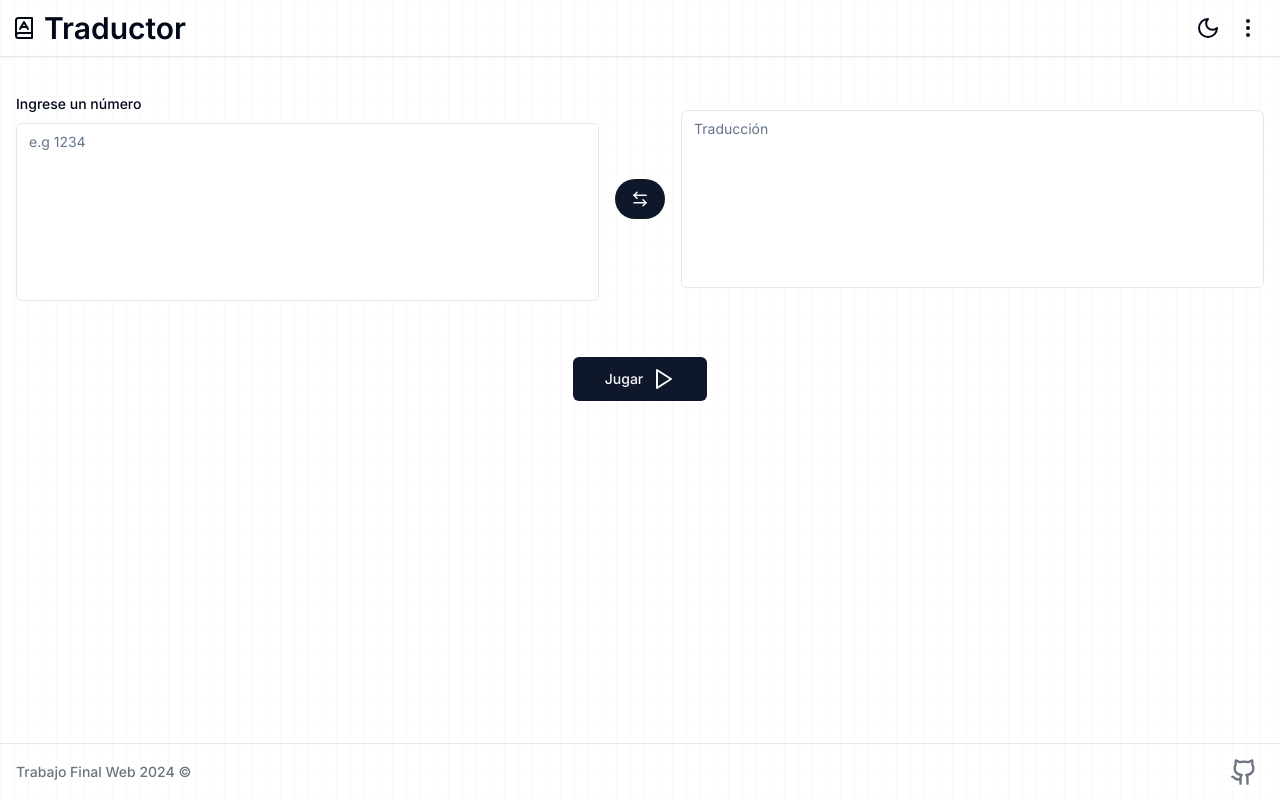
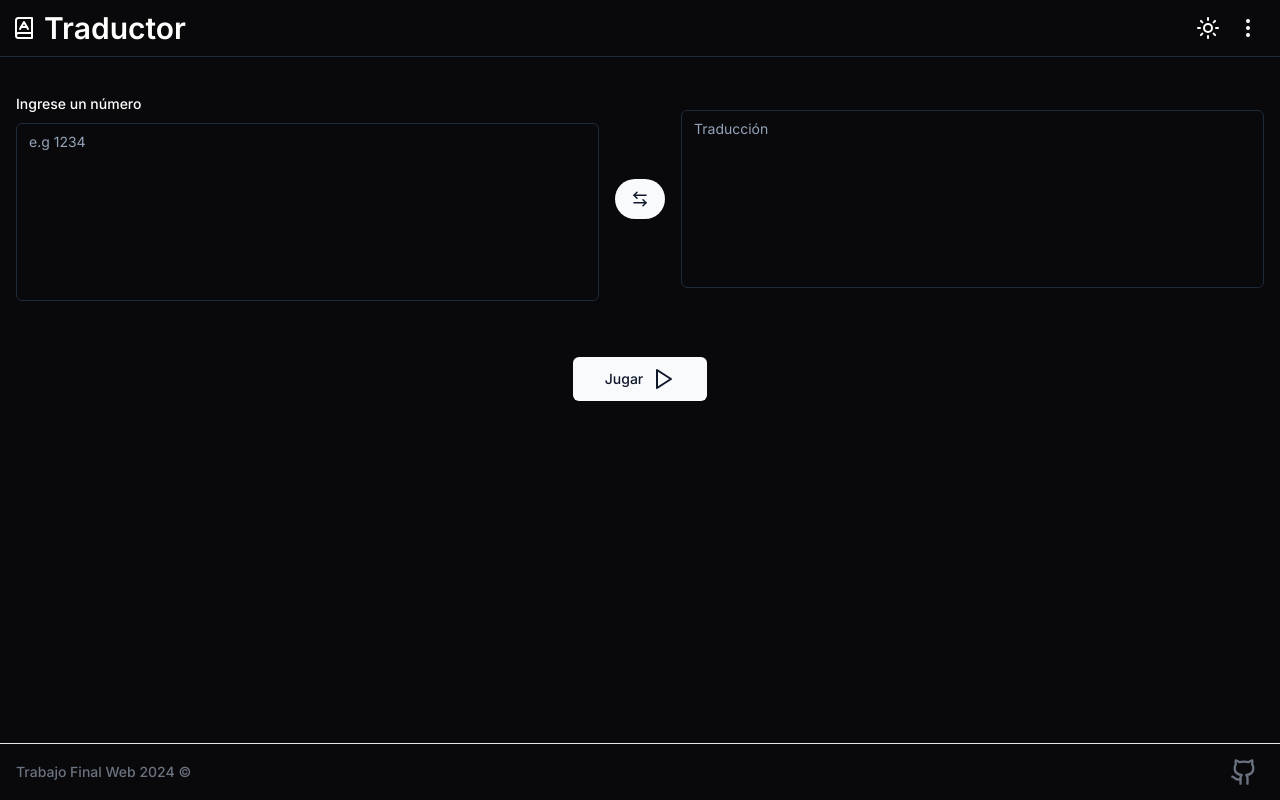
Before and after one commit to code-ventage/final-project-web, a Next.js app: page / in a window 1280 px wide. Both pictures are taken after a click on the button 1208 px from the left and 28 px from the top of the page. Built offline with nearby package versions, Linux system fonts and the light colour scheme.

Commit message:
feat: Add theming

```diff
--- a/app/layout.tsx
+++ b/app/layout.tsx
@@ -1,11 +1,12 @@
 import type { Metadata } from "next";
 import { Inter } from "next/font/google";
+import { ThemeProvider } from "@/components/theme-provider";
 import "./globals.css";
 
 const inter = Inter({ subsets: ["latin"] });
 
 export const metadata: Metadata = {
-    title: "Number Translator | Home",
+    title: "Traductor de números | Home",
     description: "Generated by create next app",
 };
 
@@ -14,13 +15,18 @@ export default function RootLayout({
 }: Readonly<{
     children: React.ReactNode;
 }>) {
-
-
     return (
-        <html lang="en">
+        <html lang="en" suppressHydrationWarning>
             <body className={inter.className}>
-                {children}
+                <ThemeProvider
+                    attribute="class"
+                    defaultTheme="system"
+                    enableSystem
+                    disableTransitionOnChange
+                >
+                    {children}
+                </ThemeProvider>
             </body>
-        </html>
+        </html >
     );
 }
--- a/app/page.tsx
+++ b/app/page.tsx
@@ -43,9 +43,8 @@ export default function Home() {
     }
 
     return (
-        <div className="relative min-h-screen gap-y-6">
+        <div className="relative min-h-screen gap-y-6 text-dark dark:text-white dark:bg-[#09090b] bg-white">
             <Navbar />
-            <Background />
             <main className="flex flex-col gap-y-4 px-4 my-10">
                 <Translator
                     isLoading={isLoading}
--- a/components/background.tsx
+++ b/components/background.tsx
@@ -1,5 +1,18 @@
+import { useTheme } from "next-themes";
+
 export default function Background() {
+    const { theme } = useTheme();
     return (
-        <div className="absolute inset-0 -z-10 h-full w-full bg-white bg-[linear-gradient(to_right,#8080800a_1px,transparent_1px),linear-gradient(to_bottom,#8080800a_1px,transparent_1px)] bg-[size:14px_24px]"></div>
+        <div>
+            {
+                theme === 'dark'
+                    ? <div
+                        className="absolute top-0 z-[-2] h-screen w-screen bg-[#000000] bg-[radial-gradient(#ffffff33_1px,#00091d_1px)] bg-[size:20px_20px]"
+                    ></div>
+                    : <div
+                        className="absolute inset-0 -z-10 h-full w-full bg-white bg-[radial-gradient(#e5e7eb_1px,transparent_1px)] [background-size:16px_16px]"
+                    ></div>
+            }
+        </div>
     );
 };
--- a/components/navbar.tsx
+++ b/components/navbar.tsx
@@ -1,21 +1,37 @@
+import { useTheme } from "next-themes";
 import { MoonIcon, SunIcon, BookAIcon, EllipsisVertical } from "lucide-react";
 import { Button } from '@/components/ui/button'
 
 export default function Navbar() {
+
+    const { theme, setTheme } = useTheme();
+
     return (
         <header className="w-full flex items-center justify-between py-2 px-3 border-b shadow-sm">
             <a href="/">
-                <span className="flex items-center gap-x-2 font-semibold text-xl md:text-3xl">
+                <span className="flex items-center gap-x-2 font-semibold text-xl md:text-3xl text-dark dark:text-light">
                     <BookAIcon className="size-6" />
                     Traductor
                 </span>
             </a>
             <nav className="flex items-center">
-                <Button className="rounded-full" size="icon" variant="ghost">
-                    <MoonIcon className="size-6" />
+                <Button
+                    className="rounded-full text-dark dark:text-light"
+                    size="icon"
+                    variant="ghost"
+                    onClick={() => setTheme(theme === 'dark' ? 'light' : 'dark')}
+                >
+                    {
+                        theme === 'dark'
+                            ? <SunIcon className="size-6" />
+                            : <MoonIcon className="size-6" />
+                    }
                 </Button>
-                <Button variant="ghost" size="icon" className="rounded-full">
-
+                <Button
+                    size="icon"
+                    variant="ghost"
+                    className="rounded-full text-dark dark:text-light"
+                >
                     <EllipsisVertical className="size-6" />
                 </Button>
             </nav>
--- /dev/null
+++ b/components/theme-provider.tsx
@@ -0,0 +1,9 @@
+"use client"
+
+import * as React from "react"
+import { ThemeProvider as NextThemesProvider } from "next-themes"
+import { type ThemeProviderProps } from "next-themes/dist/types"
+
+export function ThemeProvider({ children, ...props }: ThemeProviderProps) {
+  return <NextThemesProvider {...props}>{children}</NextThemesProvider>
+}
--- a/components/translator.tsx
+++ b/components/translator.tsx
@@ -21,7 +21,7 @@ export default function Translator({ onChangeType, onChange, value, translation,
             <div className="flex flex-col gap-y-1 flex-1 max-w-[600px]">
                 <Label className="mb-2">Ingrese un {type === "number" ? "numeral" : "número"}</Label>
                 <Textarea
-                    className="w-full resize-none"
+                    className="w-full resize-none dark:bg-[#09090b]"
                     rows={8}
                     value={value}
                     onChange={onChange}
@@ -47,7 +47,7 @@ export default function Translator({ onChangeType, onChange, value, translation,
             <div className="flex-1 max-w-[600px]">
                 <Textarea
                     readOnly
-                    className="w-full resize-none"
+                    className="w-full resize-none dark:bg-[#09090b]"
                     rows={8}
                     value={translation}
                     placeholder={isLoading ? "Traduciendo..." : "Traducción"}
--- a/package.json
+++ b/package.json
@@ -18,6 +18,7 @@
     "clsx": "^2.1.1",
     "lucide-react": "^0.399.0",
     "next": "14.2.4",
+    "next-themes": "^0.3.0",
     "react": "^18",
     "react-dom": "^18",
     "tailwind-merge": "^2.3.0",
```
